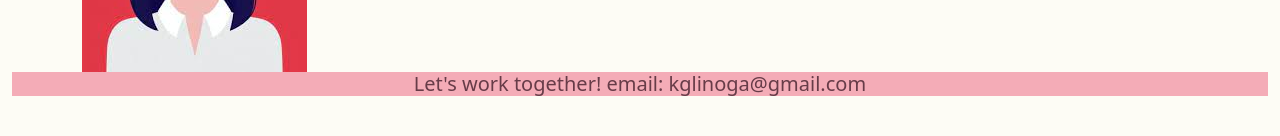
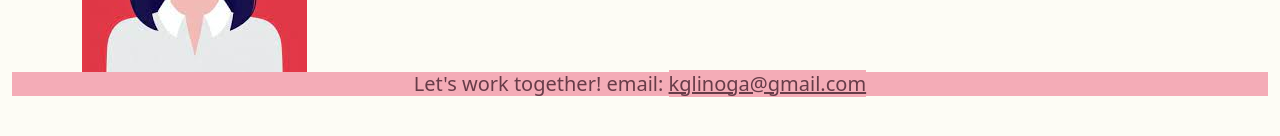
Before and after one commit to KGlinoga/portfolio1, a React (Create React App) app: page / in a window 1280 px wide. Shown: the part 344-480 px from the top of the page. Built offline with nearby package versions, Linux system fonts and the light colour scheme.

Commit message:
email link on footer works

```diff
--- a/src/components/Footer.js
+++ b/src/components/Footer.js
@@ -3,7 +3,7 @@ import React from 'react';
 export default function Footer() {
     return (
         <>
-            <h5 className="panel-footer container-fluid text-center ">Let's work together! email: kglinoga@gmail.com </h5>
+            <h5 className="panel-footer container-fluid text-center ">Let's work together! email: <a href="mailto: kglinoga@gmail.com" className="panel-footer">kglinoga@gmail.com</a> </h5>
         </>
     );
 };
```
